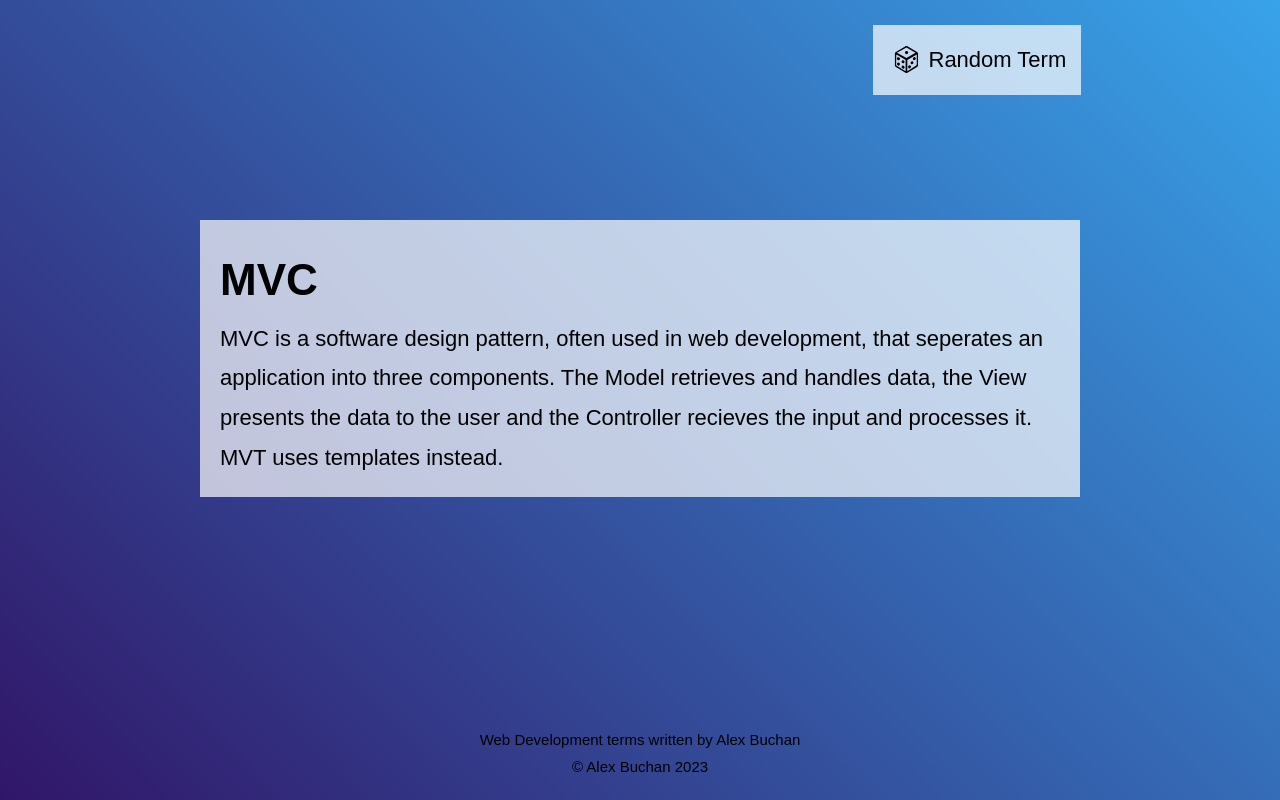
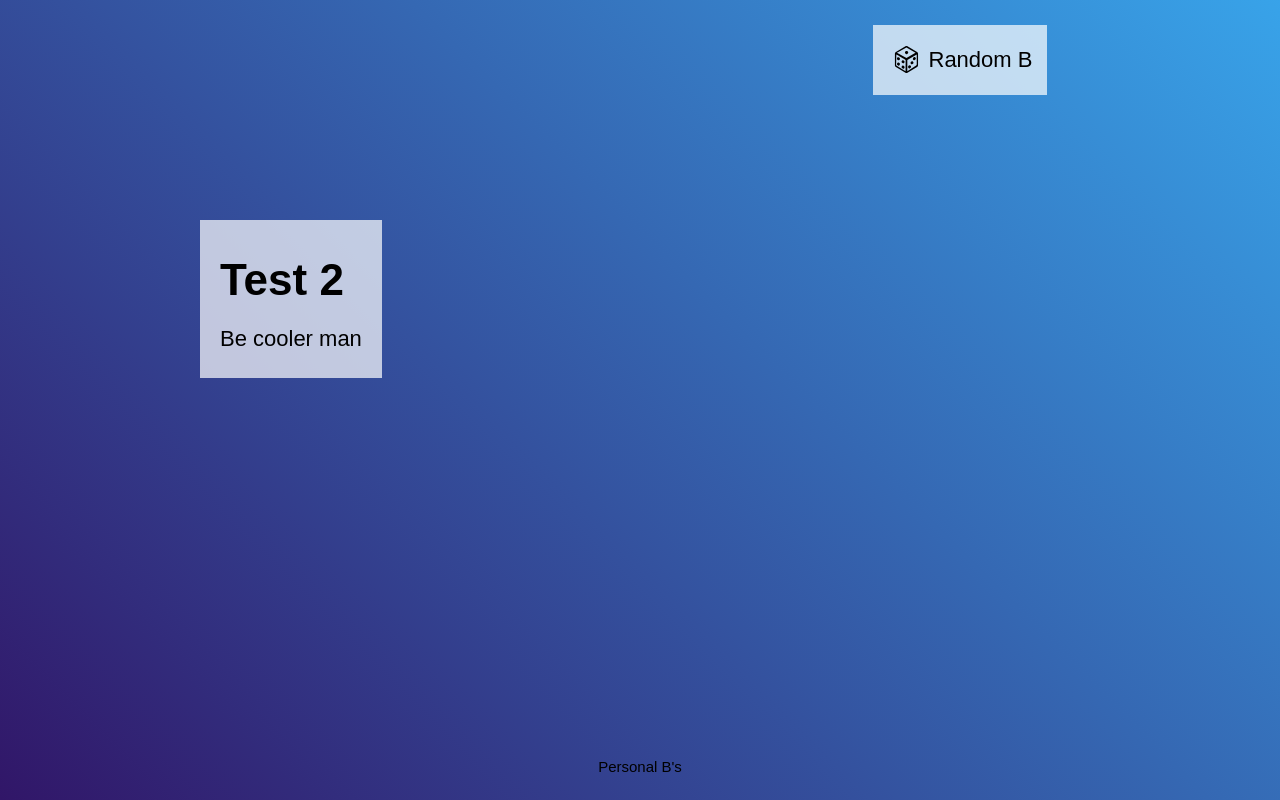
Before and after one commit to alexnyebuchan/web-dev-fundamentals, a React (Vite) app: page / in a window 1280 px wide. Built offline with nearby package versions, Linux system fonts and the light colour scheme.

Commit message:
swap to b's

```diff
--- /dev/null
+++ b/bs.json
@@ -0,0 +1,10 @@
+[
+  {
+    "title": "Test",
+    "definition": "Be cool man"
+  },
+  {
+    "title": "Test 2",
+    "definition": "Be cooler man"
+  }
+]
--- a/index.html
+++ b/index.html
@@ -4,7 +4,7 @@
     <meta charset="UTF-8" />
     <link rel="icon" type="image/svg+xml" href="/favicon.ico" />
     <meta name="viewport" content="width=device-width, initial-scale=1.0" />
-    <title>Web Dev Fundamentals</title>
+    <title>B's</title>
   </head>
   <body>
     <div id="root"></div>
--- a/src/components/Footer.tsx
+++ b/src/components/Footer.tsx
@@ -2,8 +2,7 @@ const Footer = () => {
   return (
     <footer>
       <div>
-        <p>Web Development terms written by Alex Buchan</p>
-        <p>&copy; Alex Buchan 2023</p>
+        <p>Personal B's</p>
       </div>
     </footer>
   );
--- a/src/components/Main.tsx
+++ b/src/components/Main.tsx
@@ -1,5 +1,5 @@
 import { useState, useEffect } from 'react';
-import terms from '../../terms.json';
+import bs from '../../bs.json';
 import Footer from './Footer';
 import Icon from '../assets/icons/dice.svg';
 
@@ -31,8 +31,7 @@ const Main = () => {
   }, []);
 
   const changeTerm = () => {
-    const newTermIndex = Math.floor(Math.random() * terms.length);
-    console.log(previousIndex, newTermIndex);
+    const newTermIndex = Math.floor(Math.random() * bs.length);
     if (previousIndex === newTermIndex) {
       changeTerm();
     } else {
@@ -60,7 +59,7 @@ const Main = () => {
         <div className="menu-item">
           <button onClick={changeTerm}>
             <img src={Icon} alt="Icon" />
-            <p>Random Term</p>
+            <p>Random B</p>
           </button>
         </div>
       </nav>
@@ -68,8 +67,8 @@ const Main = () => {
         <div className="card-container">
           {randomTermIndex !== null && (
             <>
-              <h1>{terms[randomTermIndex].title}</h1>
-              <p>{terms[randomTermIndex].definition}</p>
+              <h1>{bs[randomTermIndex].title}</h1>
+              <p>{bs[randomTermIndex].definition}</p>
             </>
           )}
         </div>
```
